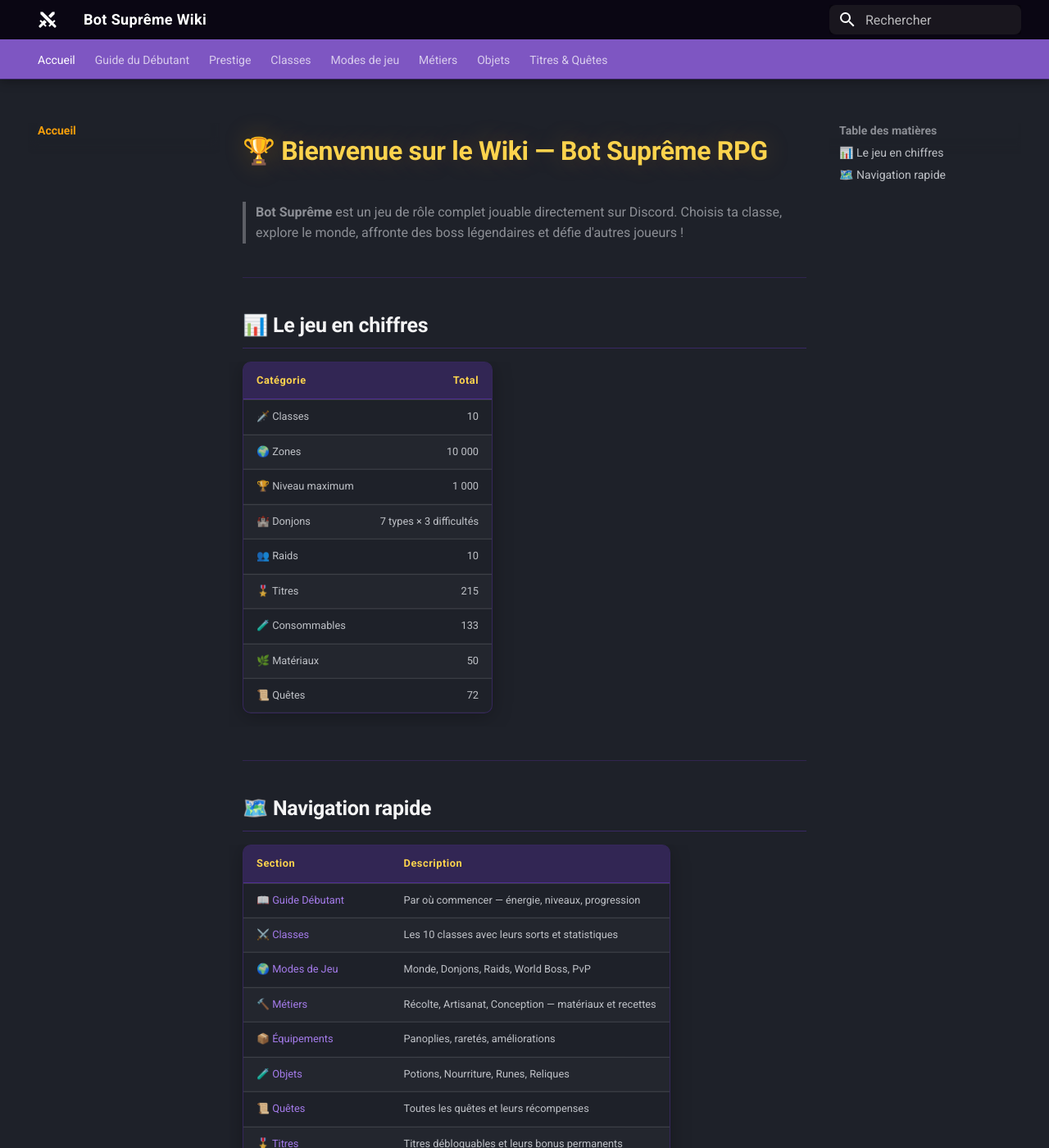
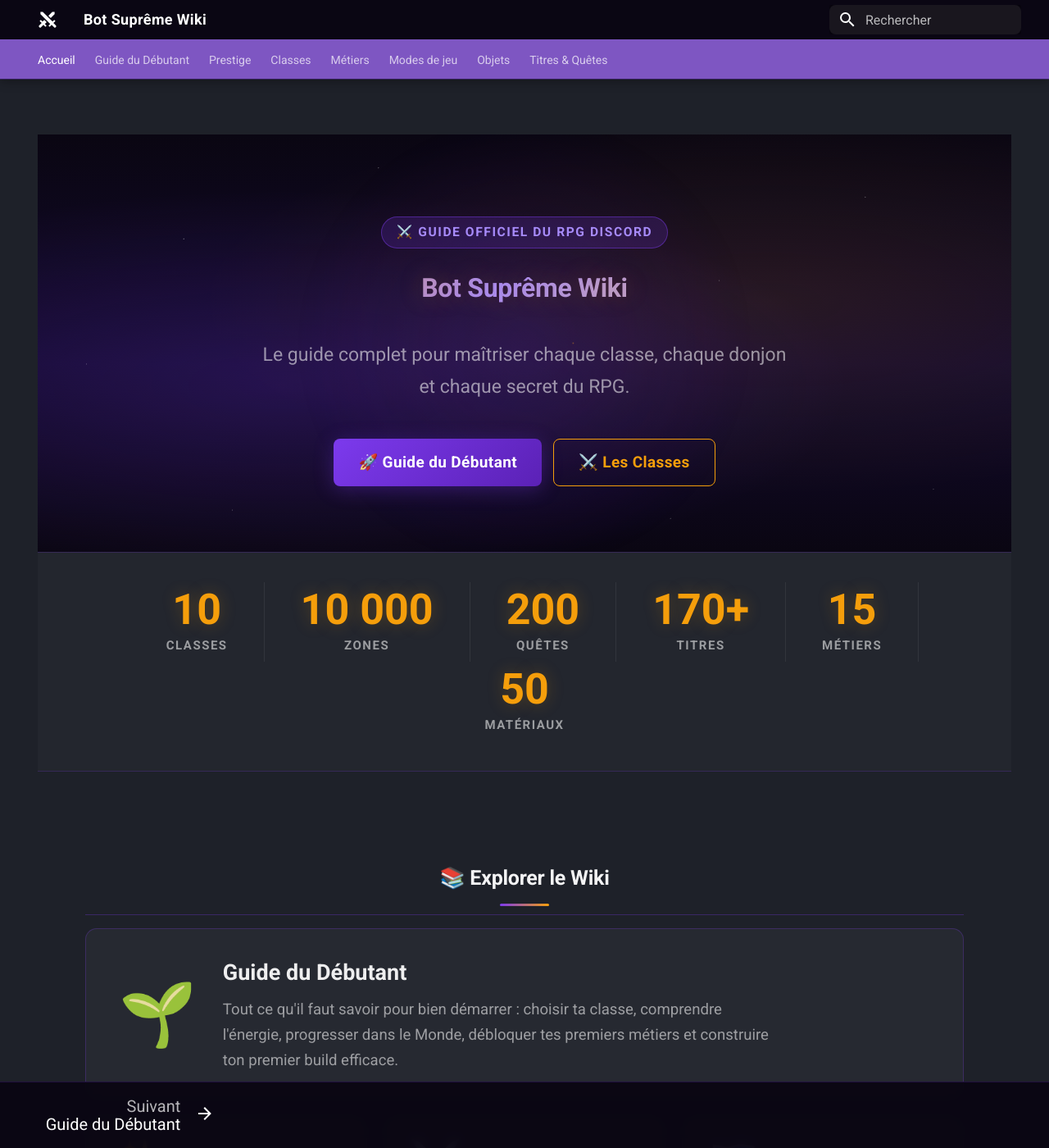
Before and after one commit to botsupremewiki/botsupremewiki, an MkDocs documentation site: the page built from docs/index.md, in a window 1280 px wide and 1400 px high. Shown: the whole window at 82% size. Built offline with MkDocs 1.6.1 and Material for MkDocs 9.7.7, drawn with Linux system fonts in a browser that asks for light colours; some of the changed text lies outside the part shown.

Commit message:
docs(wiki): sync page d'accueil, sticky footer et nav avec version locale
- index.md : utilise template home.html (hero section)
- home.html : stats mises à jour, carte large Guide du Débutant
- extra.css : sticky footer, grille 3 colonnes, styles carte large
- mkdocs.yml : nav Métiers détaillée, ennemis déplacé dans modes

Co-Authored-By: Claude Sonnet 4.6 <noreply@anthropic.com>

```diff
--- a/docs/index.md
+++ b/docs/index.md
@@ -1,42 +1,6 @@
-# 🏆 Bienvenue sur le Wiki — Bot Suprême RPG
-
-> **Bot Suprême** est un jeu de rôle complet jouable directement sur Discord.
-> Choisis ta classe, explore le monde, affronte des boss légendaires et défie d'autres joueurs !
-
 ---
-
-## 📊 Le jeu en chiffres
-
-| Catégorie            | Total |
-|----------------------|------:|
-| 🗡️ Classes           | 10 |
-| 🌍 Zones             | 10 000 |
-| 🏆 Niveau maximum    | 1 000 |
-| 🏰 Donjons           | 7 types × 3 difficultés |
-| 👥 Raids             | 10 |
-| 🎖️ Titres            | 215 |
-| 🧪 Consommables      | 133 |
-| 🌿 Matériaux         | 50 |
-| 📜 Quêtes            | 72 |
-
+template: home.html
+hide:
+  - navigation
+  - toc
 ---
-
-## 🗺️ Navigation rapide
-
-| Section | Description |
-|---------|-------------|
-| 📖 [Guide Débutant](debutant.md) | Par où commencer — énergie, niveaux, progression |
-| ⚔️ [Classes](classes/index.md) | Les 10 classes avec leurs sorts et statistiques |
-| 🌍 [Modes de Jeu](modes/index.md) | Monde, Donjons, Raids, World Boss, PvP |
-| 🔨 [Métiers](metiers/index.md) | Récolte, Artisanat, Conception — matériaux et recettes |
-| 📦 [Équipements](equipements/index.md) | Panoplies, raretés, améliorations |
-| 🧪 [Objets](objets/potions.md) | Potions, Nourriture, Runes, Reliques |
-| 📜 [Quêtes](quetes.md) | Toutes les quêtes et leurs récompenses |
-| 🎖️ [Titres](titres.md) | Titres débloquables et leurs bonus permanents |
-| ⚔️ [Mécanique de Combat](combat/mecanique.md) | Comment fonctionne un combat |
-
----
-
-!!! info "Wiki généré automatiquement"
-    Ce wiki est généré directement depuis le code du jeu et reste toujours à jour.
-    Toutes les statistiques affichées sont exactes.
--- a/docs/stylesheets/extra.css
+++ b/docs/stylesheets/extra.css
@@ -228,7 +228,7 @@
 
 .rpg-features-grid {
   display: grid;
-  grid-template-columns: repeat(auto-fit, minmax(300px, 1fr));
+  grid-template-columns: repeat(3, 1fr);
   gap: 20px;
 }
 
@@ -243,6 +243,23 @@
   position: relative;
   overflow: hidden;
 }
+
+/* Carte large — pleine largeur */
+.rpg-feature-card--wide {
+  grid-column: 1 / -1;
+  display: flex;
+  flex-direction: row;
+  align-items: center;
+  gap: 32px;
+  padding: 32px 40px;
+}
+.rpg-feature-card--wide .rpg-card-icon {
+  font-size: 3.8rem;
+  flex-shrink: 0;
+  margin-bottom: 0;
+}
+.rpg-feature-card--wide .rpg-card-title { font-size: 1.35rem; margin-bottom: 8px; }
+.rpg-feature-card--wide .rpg-card-desc  { font-size: 0.93rem; max-width: 680px; }
 
 .rpg-feature-card::before {
   content: '';
@@ -458,6 +475,12 @@
 ::-webkit-scrollbar-thumb:hover { background: rgba(124, 58, 237, 0.65); }
 
 /* ── Responsive ────────────────────────────────────────────── */
+@media (max-width: 1024px) {
+  .rpg-features-grid { grid-template-columns: repeat(2, 1fr); }
+  .rpg-feature-card--wide { flex-direction: column; gap: 16px; padding: 28px; }
+  .rpg-feature-card--wide .rpg-card-icon { font-size: 2.8rem; }
+}
+
 @media (max-width: 768px) {
   .rpg-stat { padding: 8px 20px; }
   .rpg-stat-value { font-size: 2rem; }
@@ -743,11 +766,155 @@
   border-top: 1px solid rgba(255, 255, 255, 0.06);
 }
 
+/* Drops — section collapsible */
+.ec-drops-detail {
+  margin-top: 0.5rem;
+  border-top: 1px solid rgba(255, 255, 255, 0.06);
+  padding-top: 0.4rem;
+}
+.ec-drops-detail summary {
+  cursor: pointer;
+  font-size: 0.85rem;
+  font-weight: 600;
+  color: var(--md-accent-fg-color, #7c9fff);
+  list-style: none;
+  display: flex;
+  align-items: center;
+  gap: 0.4rem;
+  user-select: none;
+}
+.ec-drops-detail summary::after {
+  content: '▶';
+  font-size: 0.65rem;
+  transition: transform 0.2s;
+  margin-left: 0.3rem;
+}
+.ec-drops-detail[open] summary::after { transform: rotate(90deg); }
+.ec-drops-detail summary::-webkit-details-marker { display: none; }
+.ec-drops-equip {
+  font-size: 0.82rem;
+  opacity: 0.85;
+  padding: 0.4rem 0 0.3rem;
+  line-height: 1.5;
+}
+.ec-drops-mats {
+  font-size: 0.8rem;
+  opacity: 0.7;
+  padding-bottom: 0.3rem;
+}
+.ec-mat-scroll {
+  overflow-x: auto;
+  -webkit-overflow-scrolling: touch;
+  margin-top: 0.3rem;
+}
+.ec-mat-grid {
+  display: grid;
+  grid-template-columns: repeat(5, 180px);
+  gap: 0.4rem;
+  min-width: max-content;
+}
+.ec-mat-prof {
+  background: rgba(255, 255, 255, 0.04);
+  border-radius: 6px;
+  padding: 0.35rem 0.4rem;
+}
+.ec-mat-prof-lbl {
+  font-size: 0.75rem;
+  font-weight: 700;
+  opacity: 0.9;
+  margin-bottom: 0.25rem;
+  border-bottom: 1px solid rgba(255, 255, 255, 0.08);
+  padding-bottom: 0.2rem;
+}
+.ec-mat-item {
+  display: flex;
+  align-items: baseline;
+  gap: 0.25rem;
+  font-size: 0.72rem;
+  line-height: 1.6;
+}
+.ec-mat-emoji { flex-shrink: 0; }
+.ec-mat-name {
+  flex: 1;
+  opacity: 0.75;
+  white-space: nowrap;
+  overflow: hidden;
+  text-overflow: ellipsis;
+}
+.ec-mat-chance {
+  flex-shrink: 0;
+  font-weight: 600;
+  color: var(--md-accent-fg-color, #7c9fff);
+  font-size: 0.7rem;
+}
+.ec-mat-note {
+  font-size: 0.72rem;
+  opacity: 0.55;
+  margin-top: 0.4rem;
+  font-style: italic;
+  line-height: 1.4;
+}
+
 /* Responsive */
 @media (max-width: 600px) {
   .ec-stats-grid { grid-template-columns: 1fr; }
   .ec-stat-hp { grid-column: 1; }
   .ec-tabs { gap: 0.35rem; }
   .ec-tab { padding: 0.4rem 0.7rem; font-size: 0.82rem; }
+  .ec-mat-grid { grid-template-columns: repeat(5, 160px); }
   .ec-name { font-size: 1.05rem; }
 }
+
+/* ── Sticky Footer ─────────────────────────────────────────── */
+.md-footer {
+  position: sticky;
+  bottom: 0;
+  z-index: 10;
+  backdrop-filter: blur(8px);
+  -webkit-backdrop-filter: blur(8px);
+}
+
+.md-footer-nav {
+  background: rgba(10, 6, 18, 0.85) !important;
+  border-top: 1px solid rgba(124, 58, 237, 0.25) !important;
+}
+
+.md-footer__inner {
+  padding: 0 0.8rem !important;
+  min-height: unset !important;
+  height: 4rem !important;
+  display: flex !important;
+  align-items: center !important;
+}
+
+.md-footer__link {
+  padding: 0 !important;
+  margin: 0 !important;
+  height: 100% !important;
+  display: flex !important;
+  align-items: center !important;
+  gap: 0.4rem !important;
+}
+
+.md-footer__title {
+  font-size: 1rem !important;
+  line-height: 1.1 !important;
+  margin: 0 !important;
+  padding: 0 !important;
+}
+
+.md-footer__direction {
+  font-size: 1rem !important;
+  margin: 0 !important;
+}
+
+.md-footer__button {
+  margin: 0 !important;
+  padding: 0.5rem !important;
+  width: 2.4rem !important;
+  height: 2.4rem !important;
+}
+
+.md-footer-meta {
+  display: none !important;
+}
--- a/mkdocs.yml
+++ b/mkdocs.yml
@@ -57,24 +57,26 @@ nav:
       - Ombre Venin: classes/ombre.md
       - Pyromancien: classes/pyromancien.md
       - Paladin: classes/paladin.md
+  - Métiers:
+      - Vue d'ensemble: metiers/index.md
+      - Récolte: metiers/recolte.md
+      - Artisanat: metiers/artisanat.md
+      - Conception: metiers/conception.md
   - Modes de jeu:
       - Vue d'ensemble: modes/index.md
-      - Mécanique de combat: combat/mecanique.md
       - Monde: modes/monde.md
       - Donjons: modes/donjons.md
       - Raids: modes/raids.md
+      - World Boss: modes/world_boss.md
       - Taverne (PvP): modes/pvp.md
-      - World Boss: modes/world_boss.md
-      - Simulateur d'Ennemis: combat/ennemis.md
-  - Métiers:
-      - Vue d'ensemble: metiers/index.md
+      - Simulateur d'Ennemis: modes/ennemis.md
   - Objets:
-      - Équipements & Panoplies: equipements/index.md
+      - Matériaux: objets/materiaux.md
+      - Équipements & Panoplies: objets/equipements.md
       - Potions & Élixirs: objets/potions.md
       - Nourritures: objets/nourriture.md
       - Runes: objets/runes.md
       - Reliques: objets/reliques.md
-      - Matériaux: objets/materiaux.md
   - Titres & Quêtes:
       - Titres: titres.md
       - Quêtes: quetes.md
--- a/overrides/home.html
+++ b/overrides/home.html
@@ -29,7 +29,7 @@
     <span class="rpg-stat-label">Zones</span>
   </div>
   <div class="rpg-stat">
-    <span class="rpg-stat-value">72</span>
+    <span class="rpg-stat-value">200</span>
     <span class="rpg-stat-label">Quêtes</span>
   </div>
   <div class="rpg-stat">
@@ -37,7 +37,7 @@
     <span class="rpg-stat-label">Titres</span>
   </div>
   <div class="rpg-stat">
-    <span class="rpg-stat-value">9</span>
+    <span class="rpg-stat-value">15</span>
     <span class="rpg-stat-label">Métiers</span>
   </div>
   <div class="rpg-stat">
@@ -51,10 +51,20 @@
   <h2 class="rpg-features-title">📚 Explorer le Wiki</h2>
   <div class="rpg-features-grid">
 
-    <a href="debutant/" class="rpg-feature-card">
+    <!-- Carte large — Guide du Débutant -->
+    <a href="debutant/" class="rpg-feature-card rpg-feature-card--wide">
       <span class="rpg-card-icon">🌱</span>
-      <div class="rpg-card-title">Guide du Débutant</div>
-      <p class="rpg-card-desc">Tout ce qu'il faut savoir pour commencer : choisir ta classe, gérer ton énergie et progresser efficacement.</p>
+      <div>
+        <div class="rpg-card-title">Guide du Débutant</div>
+        <p class="rpg-card-desc">Tout ce qu'il faut savoir pour bien démarrer : choisir ta classe, comprendre l'énergie, progresser dans le Monde, débloquer tes premiers métiers et construire ton premier build efficace.</p>
+      </div>
+    </a>
+
+    <!-- Ligne 1 -->
+    <a href="prestige/" class="rpg-feature-card">
+      <span class="rpg-card-icon">✨</span>
+      <div class="rpg-card-title">Prestige</div>
+      <p class="rpg-card-desc">Repars de zéro avec des bonus permanents — découvre les paliers, récompenses et avantages du système de prestige.</p>
     </a>
 
     <a href="classes/" class="rpg-feature-card">
@@ -63,46 +73,29 @@
       <p class="rpg-card-desc">10 classes uniques — Guerrier, Mage, Assassin, Paladin et plus. Chacune avec ses sorts et son passif exclusif.</p>
     </a>
 
-    <a href="combat/mecanique/" class="rpg-feature-card">
-      <span class="rpg-card-icon">💥</span>
-      <div class="rpg-card-title">Mécanique de Combat</div>
-      <p class="rpg-card-desc">Dégâts, critiques, pénétration, effets de statut — comprends chaque rouage du système de combat au tour par tour.</p>
-    </a>
-
-    <a href="equipements/" class="rpg-feature-card">
-      <span class="rpg-card-icon">🛡️</span>
-      <div class="rpg-card-title">Équipements & Panoplies</div>
-      <p class="rpg-card-desc">10 raretés, 6 sources, 7 emplacements, bonus de panoplie et améliorations. Construis le build parfait.</p>
-    </a>
-
-    <a href="metiers/" class="rpg-feature-card">
-      <span class="rpg-card-icon">🔨</span>
-      <div class="rpg-card-title">Métiers</div>
-      <p class="rpg-card-desc">9 métiers : récolte, craft et conception. Fabrique tes propres consommables, panoplies et équipements.</p>
-    </a>
-
     <a href="modes/" class="rpg-feature-card">
       <span class="rpg-card-icon">🗺️</span>
       <div class="rpg-card-title">Modes de Jeu</div>
       <p class="rpg-card-desc">Monde (10 000 zones), Donjons, Raids 5 joueurs, Taverne PvP et World Boss hebdomadaire.</p>
     </a>
 
-    <a href="objets/potions/" class="rpg-feature-card">
+    <!-- Ligne 2 -->
+    <a href="objets/materiaux/" class="rpg-feature-card">
       <span class="rpg-card-icon">🧪</span>
-      <div class="rpg-card-title">Objets & Consommables</div>
-      <p class="rpg-card-desc">Potions, élixirs, nourritures, runes et reliques — tous les items avec leurs valeurs exactes.</p>
+      <div class="rpg-card-title">Objets</div>
+      <p class="rpg-card-desc">Potions, élixirs, nourritures, runes, reliques et matériaux — tous les items avec leurs effets et valeurs exactes.</p>
     </a>
 
     <a href="titres/" class="rpg-feature-card">
       <span class="rpg-card-icon">🏅</span>
       <div class="rpg-card-title">Titres</div>
-      <p class="rpg-card-desc">170+ titres à débloquer avec leurs conditions, bonus passifs permanents et récompenses en or.</p>
+      <p class="rpg-card-desc">170+ titres à débloquer avec leurs conditions et leurs bonus passifs permanents.</p>
     </a>
 
     <a href="quetes/" class="rpg-feature-card">
       <span class="rpg-card-icon">📜</span>
       <div class="rpg-card-title">Quêtes</div>
-      <p class="rpg-card-desc">42 quêtes principales et 30 quêtes secondaires avec tous leurs objectifs et récompenses détaillés.</p>
+      <p class="rpg-card-desc">200 quêtes (100 principales + 100 secondaires) avec tous leurs objectifs et récompenses détaillés.</p>
     </a>
 
   </div>
```
